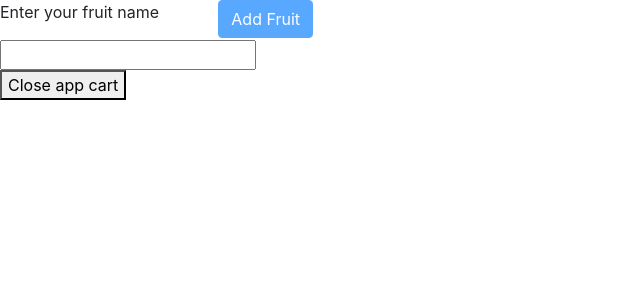
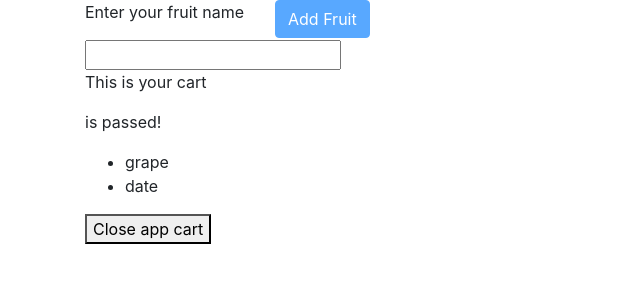
Before and after one commit to botirkhuja/angular-example-fruits, an Angular app: page / in a window 1280 px wide. Shown: the top 300 px of the page, without its empty margins (0-640 px from the left). Built offline with nearby package versions, Linux system fonts and the light colour scheme.

Commit message:
Added service

```diff
--- a/src/app/app.component.html
+++ b/src/app/app.component.html
@@ -1 +1,5 @@
-<app-fruits></app-fruits>
+<div class="container">
+  <app-fruits></app-fruits>
+</div>
+
+<!-- <p #parentContent>Some testing purpose</p> -->
--- a/src/app/app.module.ts
+++ b/src/app/app.module.ts
@@ -5,6 +5,7 @@ import { AppComponent } from './app.component';
 import { CartComponent } from './cart/cart.component';
 import { FruitsComponent } from './fruits/fruits.component';
 import { FruitComponent } from './fruit/fruit.component';
+import { CartService } from './core/cart.service';
 
 @NgModule({
   declarations: [
@@ -16,7 +17,7 @@ import { FruitComponent } from './fruit/fruit.component';
   imports: [
     BrowserModule
   ],
-  providers: [],
+  providers: [CartService],
   bootstrap: [AppComponent]
 })
 export class AppModule { }
--- a/src/app/cart/cart.component.html
+++ b/src/app/cart/cart.component.html
@@ -13,7 +13,14 @@
   Click me
 </button> -->
 
-<p>This is Banana Component</p>
+<p>This is your cart</p>
 <p>
-  {{inputName}} is passed!
+  {{inputName}} is passed! <br/>
 </p>
+<div>
+  <ul>
+    <li *ngFor="let eachFruit of cartOfFruits">
+      {{eachFruit}}
+    </li>
+  </ul>
+</div>
--- a/src/app/cart/cart.component.ts
+++ b/src/app/cart/cart.component.ts
@@ -1,4 +1,5 @@
 import { Component, OnInit, Input, OnDestroy } from '@angular/core';
+import { CartService } from '../core/cart.service';
 
 @Component({
   selector: 'app-cart',
@@ -6,14 +7,18 @@ import { Component, OnInit, Input, OnDestroy } from '@angular/core';
   styleUrls: ['./cart.component.css']
 })
 export class CartComponent implements OnInit, OnDestroy {
-  counter: number = 0;
+  cartOfFruits: Array<string>;
 
   @Input() inputName: string;
 
-  constructor() { }
+  constructor(
+    private cartS: CartService,
+  ) {
+    this.cartOfFruits = this.cartS.getCartContent();
+    console.log('cart contains this fruits', this.cartOfFruits);
+  }
 
   ngOnInit() {
-
   }
 
   ngOnDestroy(): void {
--- /dev/null
+++ b/src/app/core/cart.service.ts
@@ -0,0 +1,23 @@
+import { Injectable } from '@angular/core';
+
+@Injectable({
+  providedIn: 'root'
+})
+export class CartService {
+  private cartList: Array<string>;
+
+  constructor() {
+    this.cartList = [
+      'grape',
+      'date'
+    ];
+  }
+
+  addToCart(item: string) {
+    this.cartList.push(item);
+  }
+
+  getCartContent(): Array<string>{
+    return this.cartList;
+  }
+}
--- a/src/app/fruit/fruit.component.html
+++ b/src/app/fruit/fruit.component.html
@@ -1,15 +1,16 @@
 <div class="row">
   <div class="col-2">
     <p>Enter your fruit name</p>
-    <input type="text" (input)="onInputChange($event)" [value]="fruitName" #fruitInputRef/>
+    <input id="fruit" type="text" (input)="onInputChange($event)" [value]="fruitName" #fruitInputRef/>
   </div>
   <div class="col-2">
     <button
         class="btn btn-primary"
-        (click)="onAddingFruit(fruitInputRef)"
+        (click)="onAddingFruit()"
         [disabled]="isButtonDisabled">
           Add Fruit
     </button>
+    <ng-content></ng-content>
   </div>
 </div>
 
--- a/src/app/fruit/fruit.component.ts
+++ b/src/app/fruit/fruit.component.ts
@@ -1,11 +1,23 @@
-import { Component, OnInit, Input, Output, EventEmitter } from '@angular/core';
+import { CartService } from '../core/cart.service';
+import {
+  Component,
+  OnInit,
+  Input,
+  Output,
+  EventEmitter,
+  ViewChild,
+  ElementRef,
+  ContentChild,
+  AfterContentInit,
+  AfterContentChecked
+} from '@angular/core';
 
 @Component({
   selector: 'app-fruit',
   templateUrl: './fruit.component.html',
   styleUrls: ['./fruit.component.css']
 })
-export class FruitComponent implements OnInit {
+export class FruitComponent implements OnInit, AfterContentInit, AfterContentChecked {
 
   isButtonDisabled: boolean = true;
   fruitName: string = '';
@@ -18,10 +30,29 @@ export class FruitComponent implements OnInit {
 
   // @Input() fruitName: string;
   @Output() fruitMatched: EventEmitter<string> = new EventEmitter();
+  @ViewChild('fruitInputRef') inputRef: ElementRef;
+  @ContentChild('parentContent') parentContents: ElementRef;
 
-  constructor() { }
+  constructor(
+    private cartS: CartService
+  ) { }
 
   ngOnInit() {
+    console.log('Our parent content is', this.parentContents);
+  }
+
+  ngAfterContentInit() {
+    //Called after ngOnInit when the component's or directive's content has been initialized.
+    //Add 'implements AfterContentInit' to the class.
+    console.log('AfterContentInit Happened');
+    console.log('Our parent content is', this.parentContents);
+  }
+
+  ngAfterContentChecked() {
+    //Called after every check of the component's or directive's content.
+    //Add 'implements AfterContentChecked' to the class.
+    console.log('AfterContentChecked Happened');
+    console.log('Our parent content is', this.parentContents);
   }
 
   // onRemove() {
@@ -39,11 +70,13 @@ export class FruitComponent implements OnInit {
     }
   }
 
-  onAddingFruit(referanceToInput) {
-    const passedFruitValue = referanceToInput.value
+  onAddingFruit() {
+    const passedFruitValue = this.inputRef.nativeElement.value;
+    // this.inputRef.nativeElement.classList.toggle('active');
     const fruitMatches = this.listOfFruitNames.includes( passedFruitValue );
     if (fruitMatches) {
-      this.fruitMatched.emit(passedFruitValue)
+      // this.fruitMatched.emit(passedFruitValue);
+      this.cartS.addToCart(passedFruitValue);
     }
   }
 
--- a/src/app/fruits/fruits.component.html
+++ b/src/app/fruits/fruits.component.html
@@ -22,6 +22,6 @@
 
 <app-fruit (fruitMatched)="fruitName = $event"></app-fruit>
 
-<app-cart *ngIf="fruitName" [inputName]="fruitName"></app-cart>
+<app-cart [inputName]="fruitName"></app-cart>
 
 <button (click)="fruitName = null">Close app cart</button>
--- a/src/app/fruits/fruits.component.ts
+++ b/src/app/fruits/fruits.component.ts
@@ -1,11 +1,8 @@
 import {
   Component,
   OnInit,
-  OnChanges,
   DoCheck,
   AfterViewInit,
-  AfterContentInit,
-  AfterContentChecked,
   AfterViewChecked,
   OnDestroy
 } from '@angular/core';
@@ -16,24 +13,21 @@ import {
   styleUrls: ['./fruits.component.css']
 })
 export class FruitsComponent implements OnInit,
-OnChanges,
 DoCheck,
 AfterViewInit,
-AfterContentInit, AfterContentChecked, AfterViewChecked,
+AfterViewChecked,
 OnDestroy {
   fruitName: string;
-  showChildComponent: boolean = false;
-  isButtonDisabled: boolean = true;
+  showChildComponent: boolean;
+  isButtonDisabled: boolean;
   listOfFruits: Array<string> = [];
 
-  constructor() { }
+  constructor() {}
 
   ngOnInit() {
+    this.showChildComponent = false;
+    this.isButtonDisabled = true;
     console.log('onInit Happened');
-  }
-
-  ngOnChanges() {
-    console.log('onChanges Happened');
   }
 
   ngDoCheck() {
@@ -44,19 +38,6 @@ OnDestroy {
     //Called after ngAfterContentInit when the component's view has been initialized. Applies to components only.
     //Add 'implements AfterViewInit' to the class.
     console.log('AfterViewInit Happened');
-  }
-
-  ngAfterContentInit() {
-    //Called after ngOnInit when the component's or directive's content has been initialized.
-    //Add 'implements AfterContentInit' to the class.
-    console.log('AfterContentInit Happened');
-
-  }
-
-  ngAfterContentChecked() {
-    //Called after every check of the component's or directive's content.
-    //Add 'implements AfterContentChecked' to the class.
-    console.log('AfterContentChecked Happened');
   }
 
   ngAfterViewChecked() {
```
